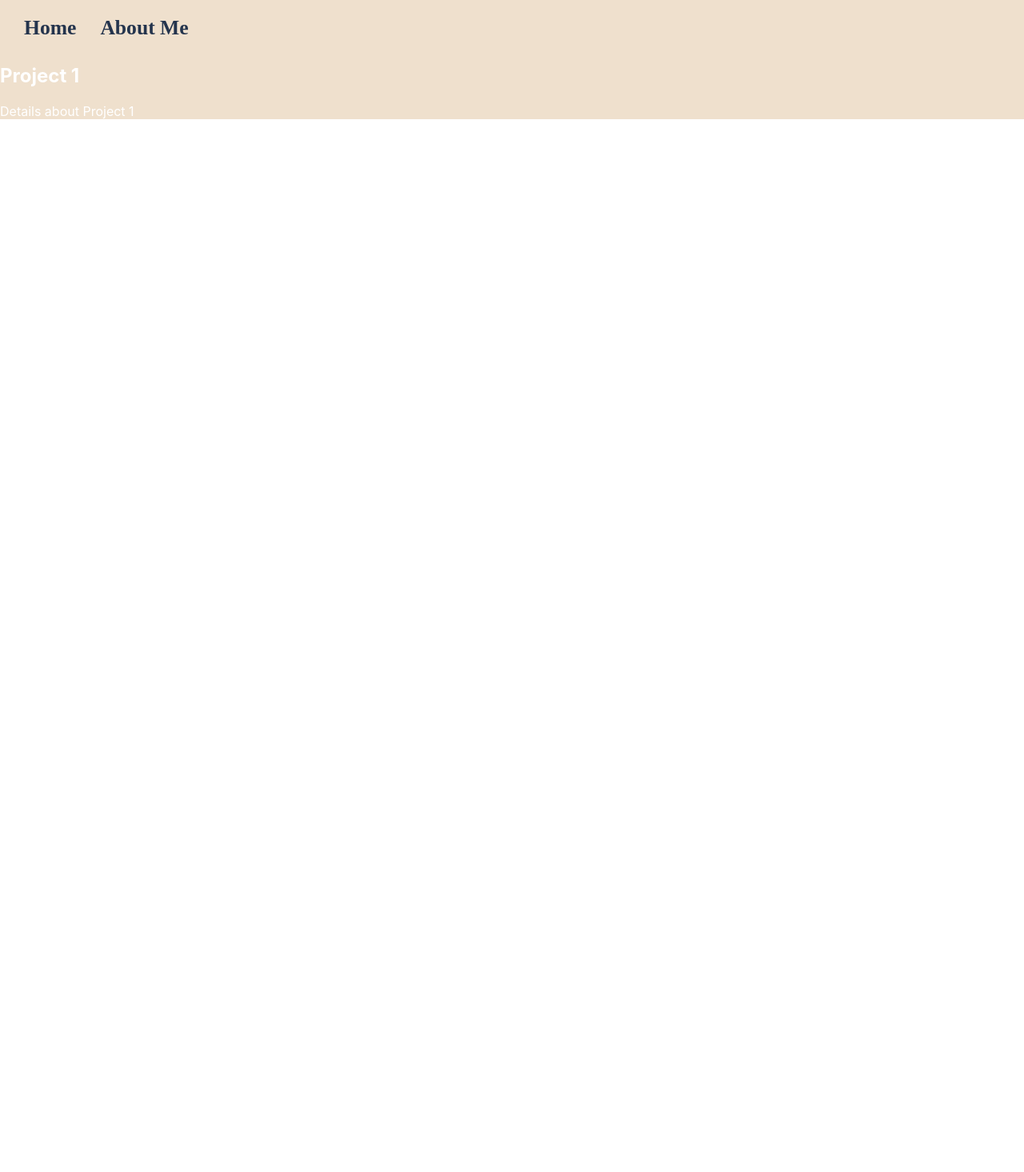
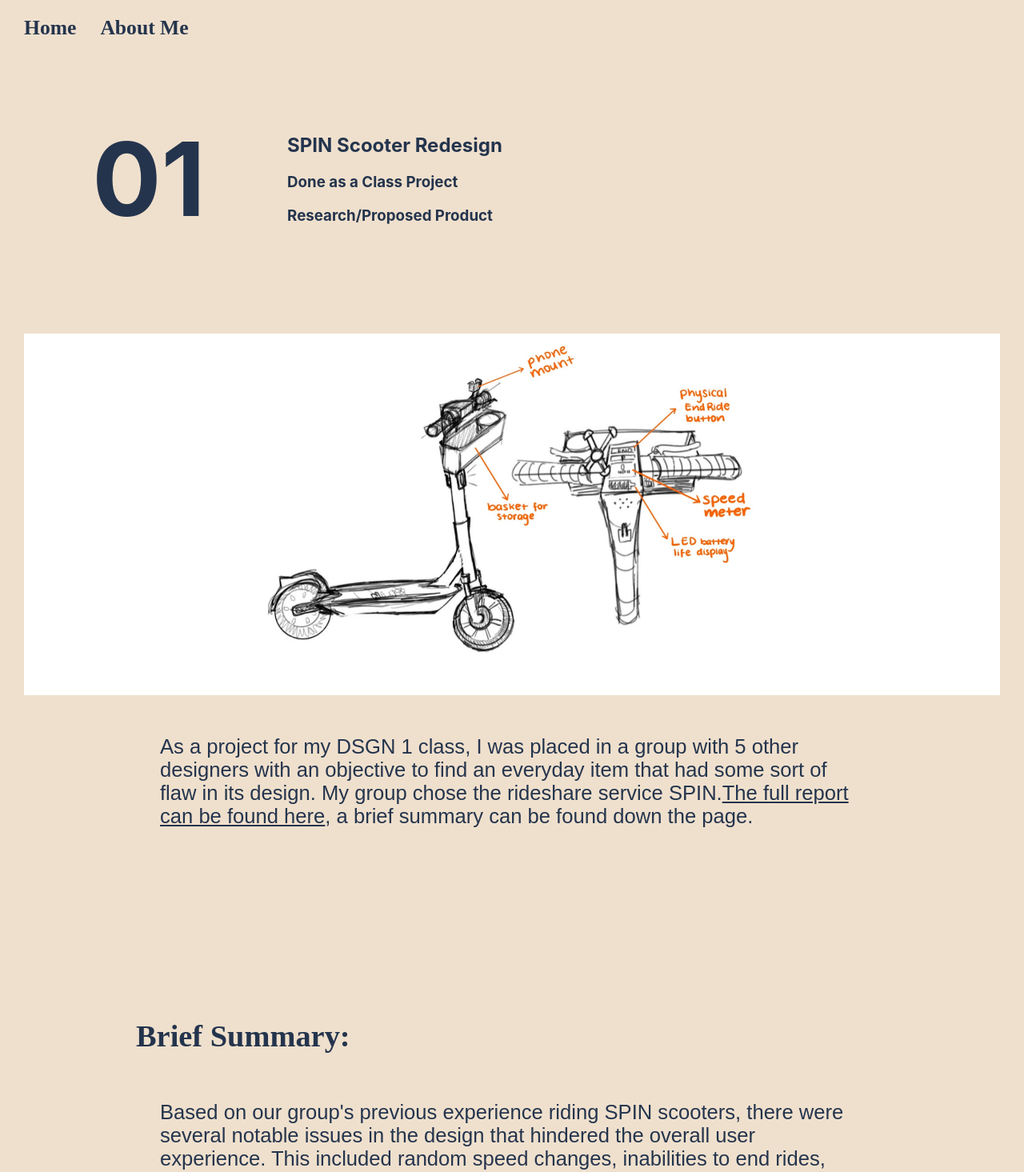
Before and after one commit to pssanchez/personalwebsite2, a React (Create React App) app: page /project/1 in a window 1280 px wide. Shown: the top 1465 px of the page at 80% size. Before the commit the page ends 800 px from the top, so only its background shows below. Built offline with nearby package versions, Linux system fonts and the light colour scheme; a web font is replaced by a local one.

Commit message:
started on the Project1 tab

```diff
--- a/src/Home.js
+++ b/src/Home.js
@@ -11,9 +11,9 @@
 import footer from "./images/footer.png"
 
 const projects = [
-  { id: 1, title: 'Project 1', thumbnail:pecan },
+  { id: 1, title: 'Project 1', thumbnail:scooter },
   { id: 2, title: 'Project 2', thumbnail:chalkbag },
-  { id: 3, title: 'Project 3', thumbnail:scooter },
+  { id: 3, title: 'Project 3', thumbnail:pecan },
   { id: 4, title: 'Project 4', thumbnail:surfboard },
   { id: 5, title: 'Project 5', thumbnail:TA},
   { id: 6, title: 'Project 6', thumbnail:thumbimage },
--- /dev/null
+++ b/src/projects/project1/Project1.css
@@ -0,0 +1,50 @@
+.head-containerP1 {
+    display: flex;
+    align-items: center;
+  }
+  .head-containerP1 h1{
+    color:#24344D;
+      font-size:10vw;
+      padding-left:9vw;
+    }
+    .head-containerP1 h3 {
+      color:#24344D;
+      font: size 1vw;
+      padding-left:8vw;
+
+    }
+    .head-containerP1 h2 {
+        color:#24344D;
+        font: size 1.5vw;
+        padding-left:8vw;
+
+      }
+    .bodyP1 p{
+        color:#24344D;
+        font-family: sans-serif;
+        font-size: 2vw;;
+        padding: 200px;
+        padding-top: 20px;
+    }
+    .bodyP1 h3{
+        color:#24344D;
+        font-family: serif,sans-serif;
+        font-size: 3vw;;
+        padding-left: 170px;
+    }
+    .bodyP1 a{
+        color:#24344D;
+        font-family: sans-serif;
+        font-size: 2vw;
+
+    }
+    .head-img{
+        background-color: white;
+        margin:30px;
+    }
+    .head-img img {
+        display: block;
+        margin: 0 auto;
+        max-width: 50%;
+        max-height: 50%;
+    }
--- a/src/projects/project1/Project1.js
+++ b/src/projects/project1/Project1.js
@@ -1,11 +1,35 @@
 
 import React from 'react';
+import "./Project1.css";
+import redesign from "../../images/Project1.png";
 
 function Project1() {
   return (
     <div>
-      <h2>Project 1</h2>
-      <p>Details about Project 1</p>
+      <div className="head-containerP1">
+        <h1>01</h1>
+          <div>
+            <h2>SPIN Scooter Redesign</h2>
+            <h3>Done as a Class Project</h3>
+            <h3>Research/Proposed Product</h3>
+          </div>
+      </div>
+      <div className="head-img" >
+        <img src={redesign}/>
+      </div>
+      <div className="bodyP1">
+        <p>As a project for my DSGN 1 class, I was placed in a group with 5 other designers with an objective to find an everyday item that had some sort of flaw in its design. My group chose the rideshare service SPIN.
+          <a href= "https://docs.google.com/document/d/1VHDvcHSWqgVnjmUWmJ2Z4fSX8D6n0XTA0cI4hHTgxnA/edit" target = 'blank'>The full report can be found here</a>, a brief summary can be found down the page.
+        </p>
+        <h3>Brief Summary:</h3>
+        <p>Based on our group's previous experience riding SPIN scooters, there were several notable issues in the design that hindered the overall user experience.
+          This included random speed changes, inabilities to end rides, lack of storage, and overall dissatisfaction with the accompanying app. In order to confirm
+          these problems/potentially discover more problems, each of us conducted 5-8 interviews with random people. The interviews consisted of pre-task questions, followed by a task on the scooters themselves, and finally post-task questions.
+          This data was then collected and analyzed to find the most common user problems with SPIN services. </p>
+        <p>The trends found were analyzed based on Don Normans principles of design as discussed in his book "The Design of Everyday Things". Our redesign followed these same principles making use of the Double Diamond Method, Design Spaces,The concepts of Afordances and Signifiers, etc.
+        </p>
+      </div>
+
     </div>
   );
 }
--- a/src/projects/project2/Project2.css
+++ b/src/projects/project2/Project2.css
@@ -1,27 +1,33 @@
-.head-container {
+.head-containerP2 {
     display: flex;
     align-items: center;
   }
 
- .head-container h1{
+ .head-containerP2 h1{
   color:#24344D;
     font-size:10vw;
     padding-left:9vw;
   }
-  .head-container h3 {
+  .head-containerP2 h3 {
+    color:#24344D;
+    font: size 1vw;
+    padding-left:8vw;
+
+  }
+  .head-containerP2 h2 {
     color:#24344D;
     font: size 1.5vw;
     padding-left:8vw;
 
   }
-  .body p{
+  .bodyP2 p{
     color:#24344D;
     font-family: sans-serif;
     font-size: 2vw;;
     padding: 200px;
     padding-top: 20px;
   }
-  .body h3{
+  .bodyP2 h3{
     color:#24344D;
     font-family: serif,sans-serif;
     font-size: 3vw;;
--- a/src/projects/project2/Project2.js
+++ b/src/projects/project2/Project2.js
@@ -4,15 +4,15 @@
 function Project2() {
   return (
     <div>
-      <div className="head-container">
+      <div className="head-containerP2">
         <h1>02</h1>
           <div>
-            <h3>Custom Upcycled Chalkbags</h3>
+            <h2>Custom Upcycled Chalkbags</h2>
             <h3>Started for fun, Ongoing Project</h3>
             <h3>Physical Product</h3>
           </div>
       </div>
-      <div className="body">
+      <div className="bodyP2">
 
 
         <p>When rock climbing, spreading chalk on your hands helps prevent sweating and improves grip on the rock surfaces. Chalk Bags are pretty self explanatory, they hold the chalk for you. In most cases they are a small pouch with a strap that goes around the waist so it can continue to be used while on the wall.
```
Also changed, not shown: src/images/Project1.png (added).
